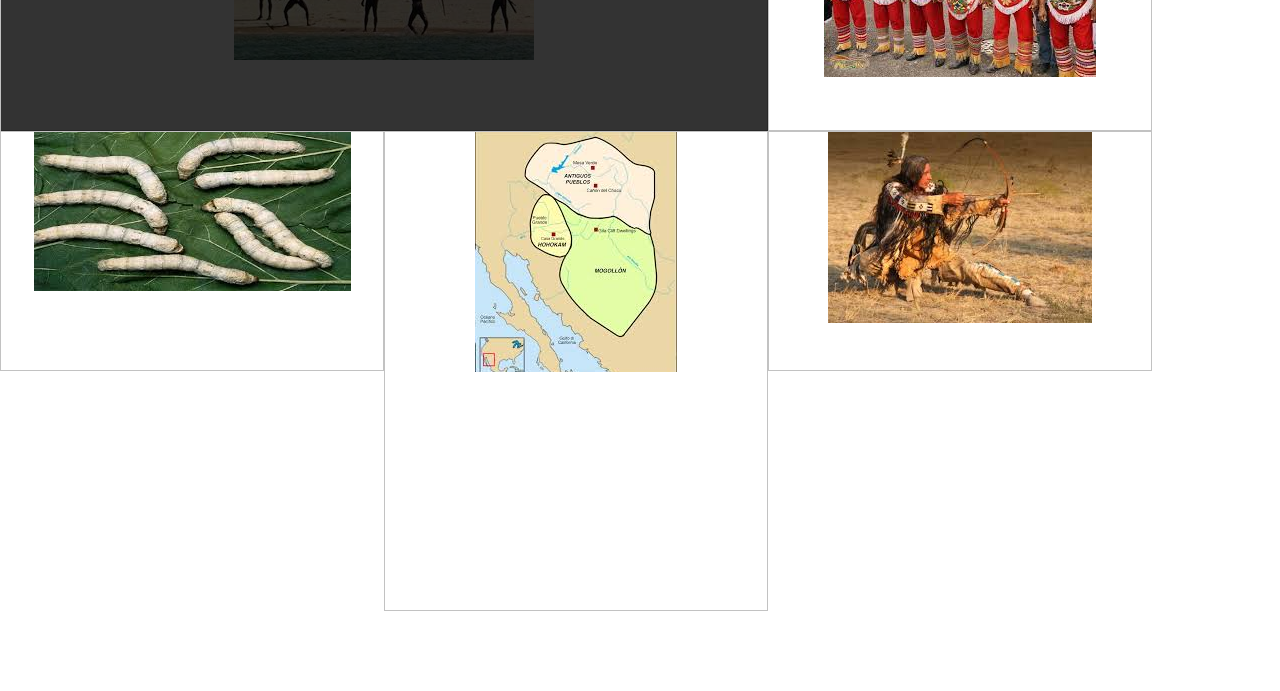
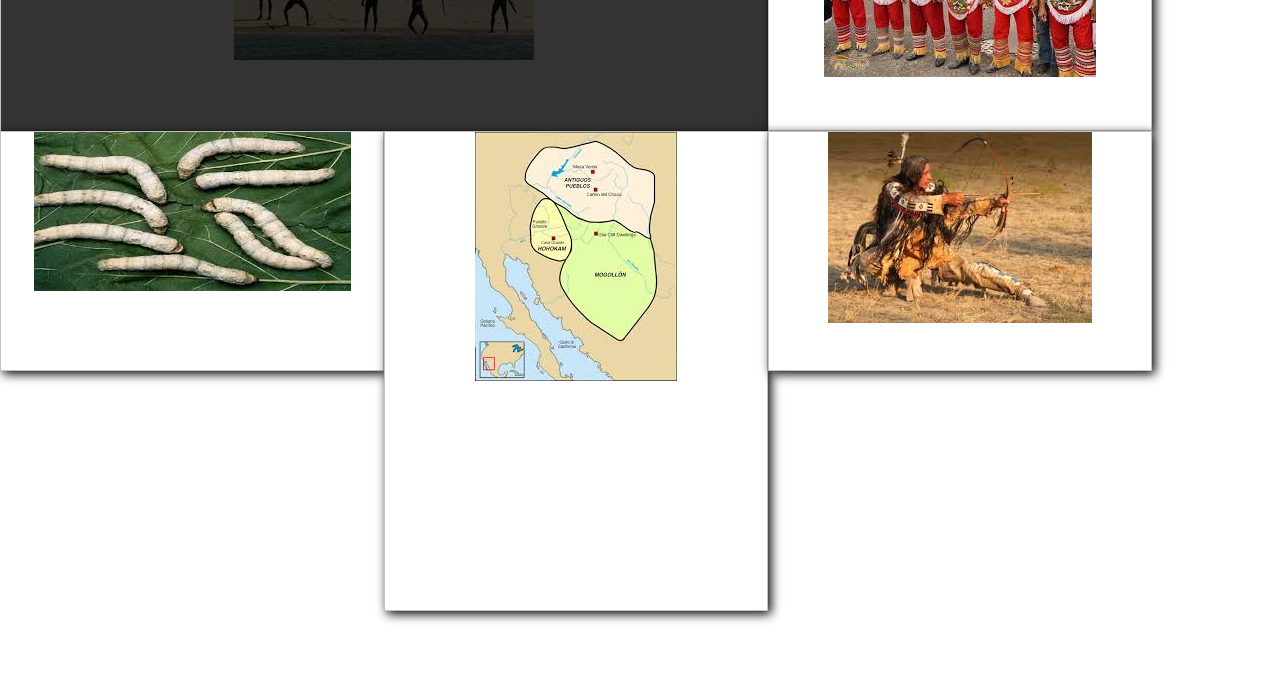
Before and after one commit to dogiloki/monografia, a plain HTML site: page index.html in a window 1280 px wide. Shown: the part 109-800 px from the top of the page. Drawn offline with Linux system fonts and the light colour scheme.

Commit message:
Página estable

```diff
--- a/css/styles.css
+++ b/css/styles.css
@@ -12,9 +12,12 @@ main{
 .content{
 	width: 30vw;
 	height: 30vh;
-	border: 1px solid #c2c2c2;
 	position: absolute;
 	background: #ffffff;
+	border: 1px solid #c2c2c2;
+	-webkit-box-shadow: 3px 3px 10px 0px #000000;
+    -moz-box-shadow: 3px 3px 10px 0px #000000;
+    box-shadow: 3px 3px 10px 0px #000000;
 }
 .content:hover .info{
 	background: rgb(0,0,0,0.8);
@@ -22,7 +25,7 @@ main{
 }
 .content .img{
 	width: 100%;
-	max-height: 30vh;
+	max-height: 60vh;
 	display: flex;
 	overflow: hidden;
 	justify-content: center;
```
Also changed, not shown: alimento.jpg (deleted), catopaz.jpg (deleted), hostilidad.jpg (deleted), ubicacion.jpg (deleted).
